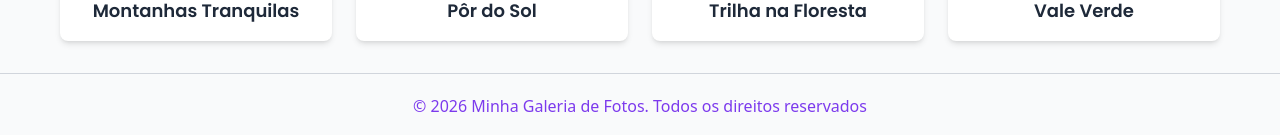
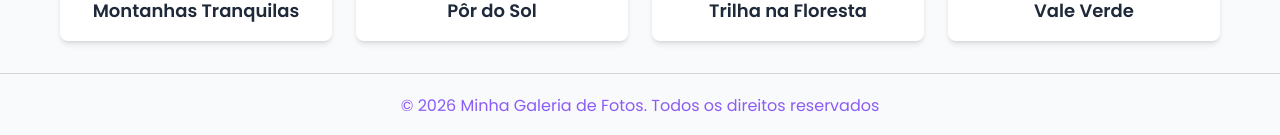
Before and after one commit to Priscilla-Marinho2005/galeria-de-fotos, a React (Vite) app: page / in a window 1280 px wide. Shown: the part 809-944 px from the top of the page. Built offline with nearby package versions, Linux system fonts and the light colour scheme.

Commit message:
Font change

```diff
--- a/src/components/layout/Footer.tsx
+++ b/src/components/layout/Footer.tsx
@@ -2,7 +2,7 @@
 function Footer() {
 
      return(
-          <div className="border-t border-gray-300 text-center p-5 text-[#7C3AED]">
+          <div className="poppins border-t border-gray-300 text-center p-5 text-[#8B5CF6]">
                <p>&copy; {new Date().getFullYear()} Minha Galeria de Fotos. Todos os direitos reservados</p>
           </div>
      )
```
